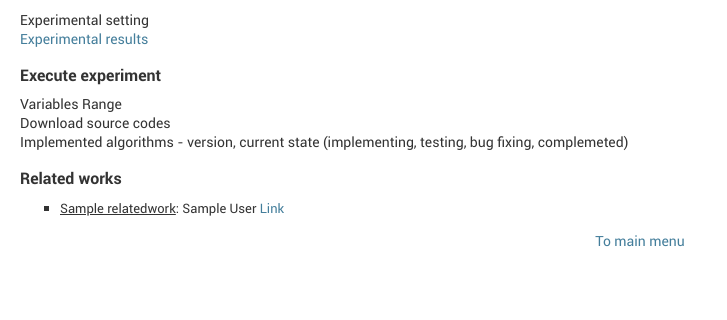
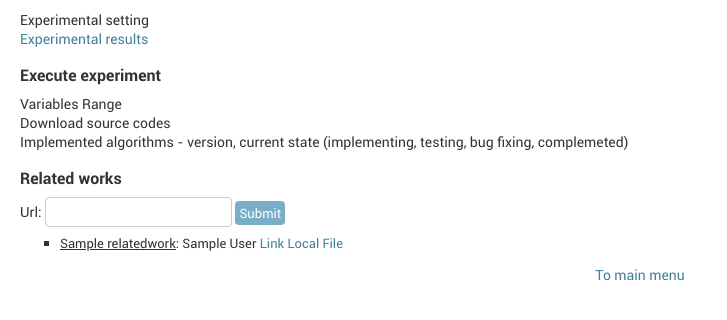
Before and after one commit to paryoja/expManager, a Django app: page /projects/1/ in a window 1280 px wide. Shown: the part 274-594 px from the top of the page, without its empty margins (0-727 px from the left). Run offline with Django 3.2, Linux system fonts and the light colour scheme; a user stored in the database is signed in; tables that the repository leaves empty hold one stand-in row (values such as "Sample post").

Commit message:
media file serving

```diff
--- a/mysite/mysite/urls.py
+++ b/mysite/mysite/urls.py
@@ -14,10 +14,13 @@ Including another URLconf
     2. Add a URL to urlpatterns:  url(r'^blog/', include('blog.urls'))
 """
 from django.conf.urls import include, url
+from django.conf.urls.static import static
+from django.conf import settings
 from django.contrib import admin
+
 
 urlpatterns = [
     url(r'^polls/', include('polls.urls')),
     url(r'^admin/', admin.site.urls),
     url(r'^projects/', include('projectManager.urls')),
-]
+] + static(settings.MEDIA_URL, document_root=settings.MEDIA_ROOT)
--- a/mysite/projectManager/models.py
+++ b/mysite/projectManager/models.py
@@ -9,7 +9,7 @@ class Project(models.Model):
     project_text = models.CharField(max_length=200)
     pub_date = models.DateTimeField('date published', auto_now_add=True)
     has_experiments = models.BooleanField(default=False)
-    git_url = models.TextField(null=True)
+    git_url = models.TextField(null=True, blank=True)
     paramFilter = models.TextField(null=True, blank=True)
     resultFilter = models.TextField(null=True, blank=True)
 
@@ -168,7 +168,7 @@ class RelatedWork(models.Model):
     authors = models.TextField(null=True)
     journal = models.TextField(null=True)
     url = models.URLField(null=True)
-    pdf_path = models.CharField(max_length=256, null=True)
+    pdf_path = models.FileField(null=True)
 
     def __str__(self):
         return self.title
--- a/mysite/projectManager/templates/projectManager/detail.html
+++ b/mysite/projectManager/templates/projectManager/detail.html
@@ -82,10 +82,15 @@ Download source codes<br/>
 Implemented algorithms - version, current state (implementing, testing, bug fixing, complemeted)<br/>
 
 <h2>Related works</h2>
+<form action="{% url 'project:addRelatedWork' project.id %}" method="post">
+	{% csrf_token %}
+	Url: <input type="text" name="url"></input>
+	<input type="submit"/>
+</form>
 <ul>
 {% for related in related_list %}
 <li>
-	<u>{{ related.title }}</u>: {{ related.authors }} <a href="{{ related.url }}">Link</a>
+	<u>{{ related.title }}</u>: {{ related.authors }} <a href="{{ related.url }}">Link</a> <a href="{{ related.pdf_path.url }}">Local File</a>
 </li>
 {% endfor %}
 </ul>
--- a/mysite/projectManager/urls.py
+++ b/mysite/projectManager/urls.py
@@ -18,6 +18,7 @@ urlpatterns = [
     url(r'^addProject/$', views.addProjectWithForm, name='addProjectWithForm'),
     url(r'^getProjectId/(?P<project_name>.+)/$', views.getProjectId, name='getProjectId'),
     url(r'^(?P<project_id>[0-9]+)/addGitUrl/$', views.addGitUrl, name='addGitUrl'),
+    url(r'^addRelatedWork/(?P<pk>[0-9]+)/$', views.addRelatedWork, name='addRelatedWork'),
 
     # related with server
     url(r'^servers/(?P<pk>[0-9]+)/$', views.ServerView.as_view(), name='servers'),
--- a/mysite/projectManager/views.py
+++ b/mysite/projectManager/views.py
@@ -1,5 +1,6 @@
 import os
 import sys
+from urllib.request import urlopen
 from wsgiref.util import FileWrapper
 
 import git
@@ -16,7 +17,7 @@ from django.utils.decorators import method_decorator
 from django.views import generic
 
 from .forms import *
-from .models import Algorithm, TodoItem, Dataset, ExpItem, Server
+from .models import Algorithm, TodoItem, Dataset, ExpItem, Server, RelatedWork
 from .utils import *
 
 
@@ -528,3 +529,14 @@ def redirectBookMark(request, bookmark_id):
 
 def map(request):
     return render(request, 'projectManager/map.html')
+
+
+def addRelatedWork(request, pk):
+    project = get_object_or_404(Project, pk=pk)
+    url = request.POST['url']
+    content = urlopen(url)
+    name = getPDFName(url)
+    related = RelatedWork(project=project,title=name,url=url)
+    related.pdf_path.save(name,content)
+    related.save()
+    return HttpResponseRedirect(reverse('project:detail', args=(project.id,)))
```
Also changed, not shown: mysite/projectManager/utils.py (+8 -0 lines), mysite/projectManager/migrations/0033_auto_20160831_1411.py (added), mysite/projectManager/migrations/0034_auto_20160831_1437.py (added), 2 other files.
